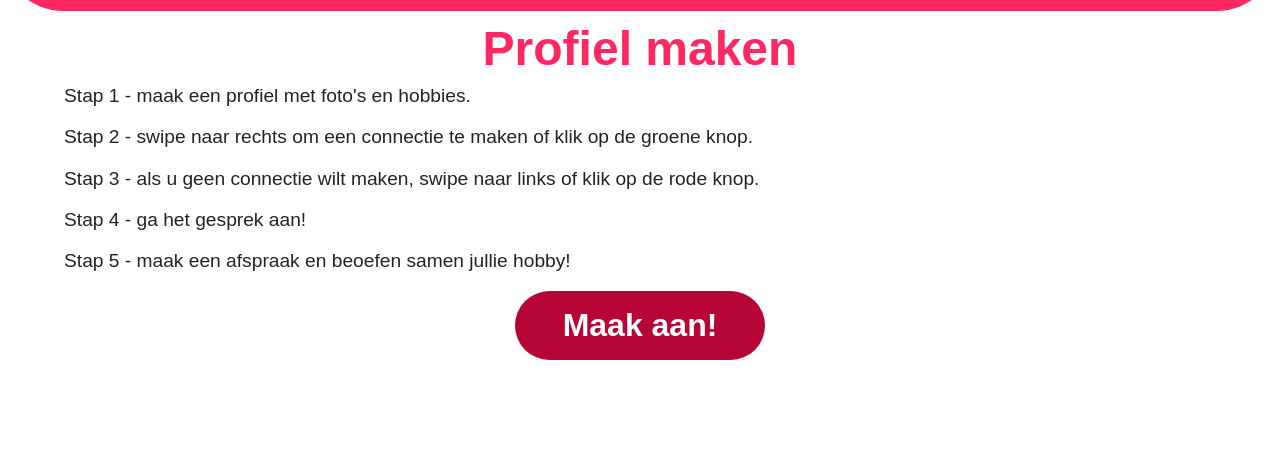
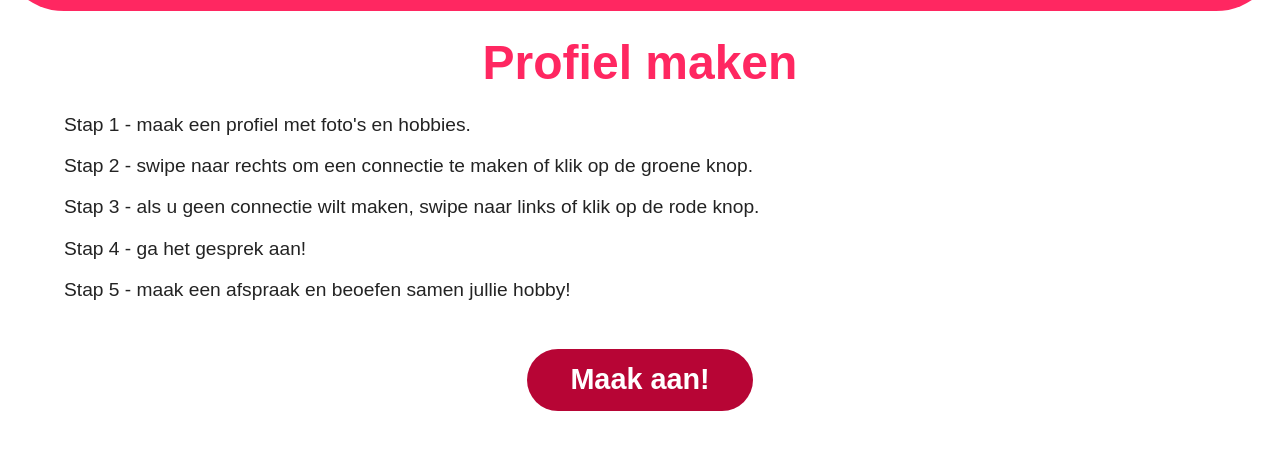
Before and after one commit to sharonvopzeeland/blok_tech, a website: page matchingapp/static/index.html in a window 1280 px wide. Shown: the part 69-518 px from the top of the page. Drawn offline with Linux system fonts and the light colour scheme; a web font is replaced by a local one.

Commit message:
aanpassingen html/css en eslint
eslint helpt met syntax errors

```diff
--- a/matchingapp/package.json
+++ b/matchingapp/package.json
@@ -21,6 +21,7 @@
     "express": "^4.17.3"
   },
   "devDependencies": {
+    "eslint": "^8.10.0",
     "nodemon": "^2.0.15"
   }
 }
--- a/matchingapp/server.js
+++ b/matchingapp/server.js
@@ -46,5 +46,5 @@ app.use( (req, res) => {
 
 
 app.listen(port, () => {
-    console.log(`web server running on http://localhost:${port}`)
-  })
+  console.log(`web server running on http://localhost:${port}`)
+})
--- a/matchingapp/static/index.html
+++ b/matchingapp/static/index.html
@@ -29,7 +29,7 @@
             <p>Stap 5 -  maak een afspraak en beoefen samen jullie hobby!</p>
         </section>
 
-        <a href="/static/profielaanmaken.html">Maak aan!</a>
+        <a href="profielaanmaken.html">Maak aan!</a>
     </main>
 
 </body>
--- a/matchingapp/static/styles/styles.css
+++ b/matchingapp/static/styles/styles.css
@@ -30,8 +30,8 @@ h1 {
     font-weight: 700;
     font-size: 3em;
     text-align: center;
-    padding-top: .2em;
-    padding-bottom: .2em;
+    padding-top: .5em;
+    padding-bottom: .5em;
 }
 
 p {
@@ -50,10 +50,11 @@ a {
     color: var(--background-color-white);
     font-family: new-order, sans-serif;
     font-weight: 700;
-    font-size: 2em;
+    font-size: 1.8em;
     padding: .5em 1.5em;
     border: none;
     border-radius: 3em;
+    margin-top: 1em;
     margin-left: auto;
     margin-right: auto;
 
```
Also changed, not shown: matchingapp/static/home.html (+1 -1 lines), matchingapp/static/profielaanmaken.html (+1 -1 lines), matchingapp/.eslintrc.js (added), 2 other files.
